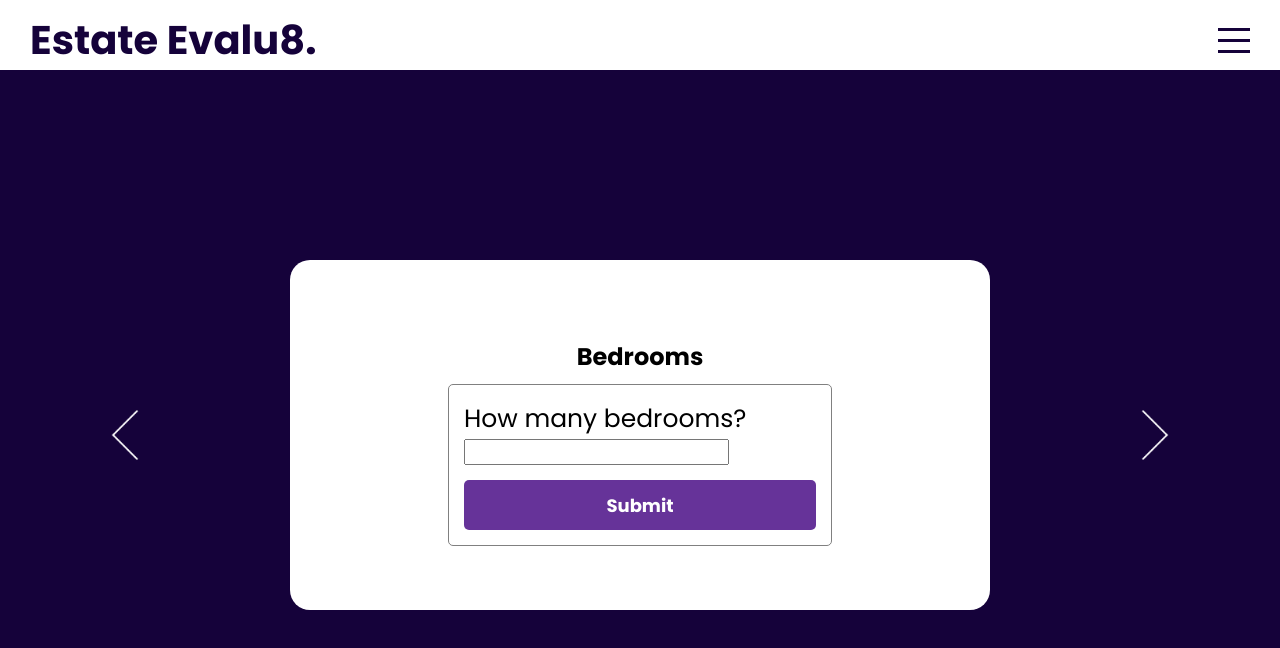
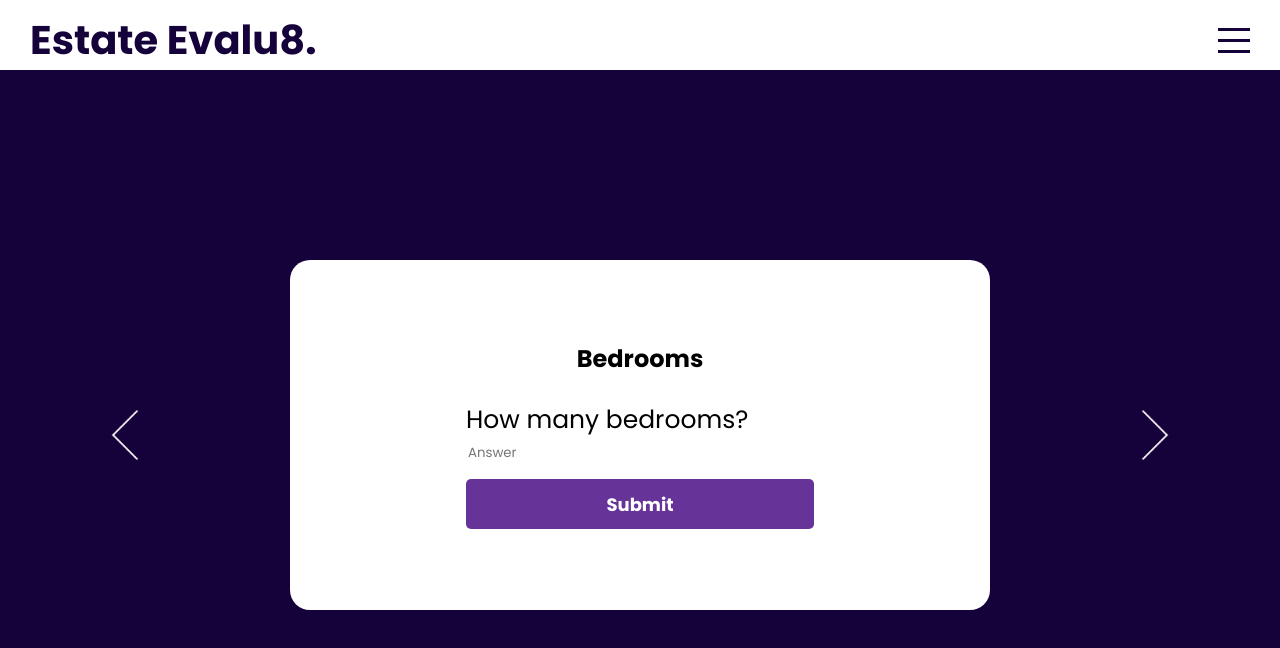
Before and after one commit to blainecurren/estate_evalu8, a React (Create React App) app in the folder client/: page / in a window 1280 px wide. Shown: the top 648 px of the page. Built offline with nearby package versions, Linux system fonts and the light colour scheme.

Commit message:
restyled form / input

```diff
--- a/client/src/components/ReactSlider/ReactSlider.jsx
+++ b/client/src/components/ReactSlider/ReactSlider.jsx
@@ -98,6 +98,7 @@ export default function ReactSlider() {
                     <input
                       type="text"
                       className="input"
+                      placeholder="Answer"
                       value={answer}
                       onChange={(e) => setAnswer(e.target.value)}
                     />
--- a/client/src/components/ReactSlider/reactSlider.scss
+++ b/client/src/components/ReactSlider/reactSlider.scss
@@ -59,11 +59,15 @@
   }
 }
 
+input {
+  border: none;
+  width: 100%;
+}
+
 form {
   padding: 15px;
   margin: 10px 0px;
   border-radius: 5px;
-  border: 1px solid grey;
 }
 
 button {
```
Also changed, not shown: 1 other file (tests, documents, lock files or other folders).
